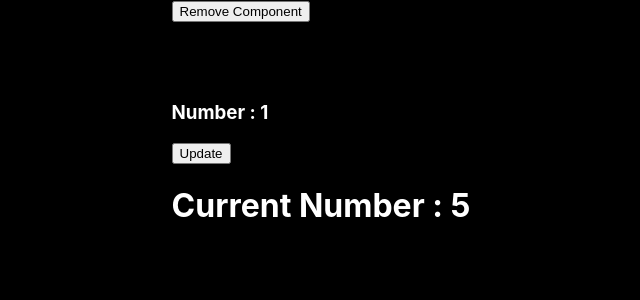
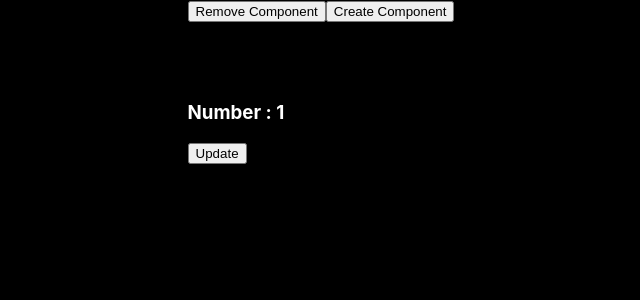
Before and after one commit to ajmalfaris11/react-lifecycle-demo, a React (Create React App) app: page / in a window 1280 px wide. Shown: the top 300 px of the page, without its empty margins (319-959 px from the left). Built offline with nearby package versions, Linux system fonts and the light colour scheme.

Commit message:
create aditional state and button for second component because both are deffrent functionality

```diff
--- a/src/App.js
+++ b/src/App.js
@@ -5,21 +5,23 @@ import { SecondComponent } from "./components/SecondComponent";
 
 function App() {
   const [show, setShow] = useState(true); // Initialize state 'show' to true and create a function to update it
-
+  const [show2, setShow2] = useState(false);
   return (
     <div>
       {/* Button to remove the component by setting 'show' to false */}
       <button onClick={() => setShow(false)}>Remove Component</button>
+      <button onClick={() => setShow(false)}>Create Component</button>
       <br />
       <br />
       <br />
       <br />
       {/* Conditionally render MyComponent based on the value of 'show' */}
       {show && (
-        <>
-        <MyComponent />
-        <SecondComponent />
-        </>
+          <MyComponent />
+      )}
+
+      {!show && (
+          <SecondComponent />
       )}
     </div>
   );
```
